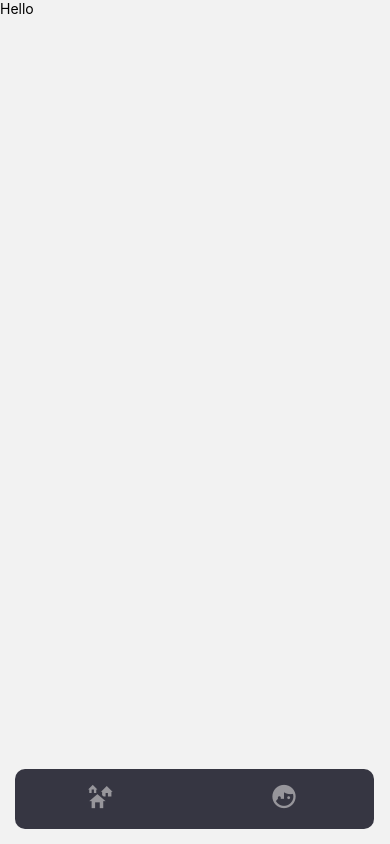
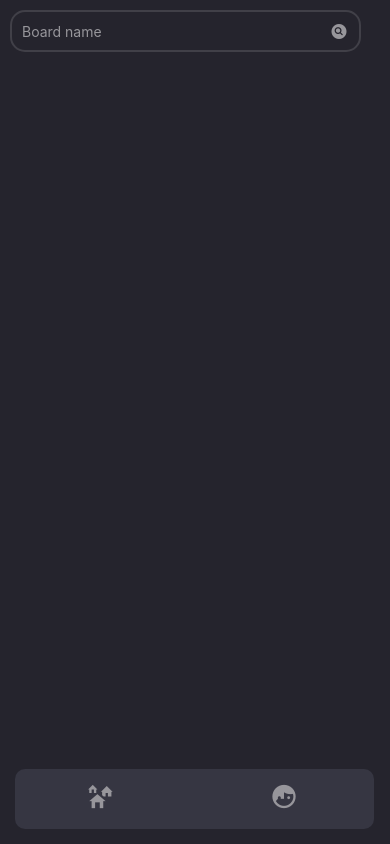
Before and after one commit to ai-rohit/Noticeboard-frontend, a React Native app: screen /SearchGroup in a window 390 px wide. Built offline with nearby package versions, Linux system fonts and the light colour scheme.

Commit message:
some works on search screen

```diff
--- a/App.js
+++ b/App.js
@@ -9,6 +9,7 @@ import AuthStack from "./navigation/AuthStack";
 import { getData, removeData } from "./utils/authStorage";
 import { useEffect, useState } from "react";
 import { ModalContext } from "./context/context";
+import {Ionicons} from "@expo/vector-icons";
 
 export default function App() {
   const [token, setToken] = useState(null);
@@ -36,10 +37,11 @@ export default function App() {
           <TabNav/>
           <Modal visible={isProfileModalOpen} transparent={true} style={{backgroundColor:"red"}} animationType="slide">
             <TouchableOpacity style={styles.modalContainer} onPress={() => { setIsProfileModalOpen(false)}}>
-                <TouchableOpacity style={styles.modal} onPress={() => console.log('do nothing')} activeOpacity={1} >
+                <TouchableOpacity style={styles.modal} onPress={() => {return}} activeOpacity={1} >
                   <Title>Rohit Shrestha</Title>
-                  <TouchableOpacity onPress={()=>{console.log("Profile")}}>
-                    <SubTitle>Profile</SubTitle>
+                  <TouchableOpacity onPress={()=>{console.log("Profile")}} style={styles.profileOpt}>
+                    <Ionicons name="md-person-circle-sharp" color={colors.mainWhite} size={30}/>
+                    <SubTitle style={styles.profileTxt}>Profile</SubTitle>
                   </TouchableOpacity>
                   <View style={{width:"90%", height:1, backgroundColor:colors.dimWhite}}/>
                   <TouchableOpacity onPress={()=>{console.log("Profile")}}>
@@ -49,7 +51,7 @@ export default function App() {
                     <SubTitle>Help and FAQs</SubTitle>
                   </TouchableOpacity>
                   <TouchableOpacity onPress={()=>{handleLogout()}}>
-                    <SubTitle>Logout</SubTitle>
+                    <SubTitle>Log out</SubTitle>
                   </TouchableOpacity>
                 </TouchableOpacity>
               </TouchableOpacity>
@@ -84,8 +86,17 @@ const styles = StyleSheet.create({
     height: "40%",
     backgroundColor:colors.mainDark,
     position:"absolute",
+    justifyContent:"space-evenly",
+    padding: 10,
     bottom:0,
     borderTopRightRadius: 15,
     borderTopLeftRadius: 15
   },
+  profileOpt:{
+    flexDirection: "row",
+    alignItems: "center"
+  },
+  profileTxt:{
+    marginLeft: 5
+  }
 });
--- a/components/TextBox.js
+++ b/components/TextBox.js
@@ -2,21 +2,23 @@ import {TextInput, StyleSheet, Dimensions, View} from "react-native";
 import colors from "../config/color";
 import {Ionicons} from "@expo/vector-icons"
 
-function TextBox({placeholder, onChange, value, icon, isSecured, lines}){
+function TextBox({placeholder, onChange, value, icon, isSecured, lines, onFocus, customStyles}){
     return (
-        <View style={styles.inputContainer}>
+        <View style={[styles.inputContainer, customStyles]}>
             <TextInput
             underlineColorAndroid="transparent"
             multiline={lines? true: false}
             numberOfLines={lines? lines:1}
             spellCheck={false}
             secureTextEntry={isSecured? isSecured:false}
-            style={styles.textbox}
+            style={[styles.textbox, customStyles]}
             placeholder={placeholder}
             placeholderTextColor={colors.dimWhite}
             placeholderStyle={styles.placeholder}
             onChangeText={(text)=> onChange? onChange(text):null}
+            onFocus={()=> onFocus? onFocus():null}
             value={value}
+            clearButtonMode="always"
             />
 
             {icon?<Ionicons name={icon.name} size={20} color={colors.dimWhite} style={styles.icon} onPress={()=> icon.onPress?icon.onPress():null}/>:null}
--- a/screens/SearchScreen.js
+++ b/screens/SearchScreen.js
@@ -1,12 +1,38 @@
-import { View, Text } from "react-native";
+import { useRef, useState } from "react";
+import { View, Text, StyleSheet, Dimensions } from "react-native";
+import Container from "../components/Container";
 import TextBox from "../components/TextBox";
 
 const SearchScreen = ()=>{
+  const [keyword, setKeyword] = useState("");
+
+  const onTextChange = (text)=>{
+    setKeyword(text)
+  }
+
+  const onFocusInput = ()=>{
+    console.log("focused")
+  }
+  // const inputRef = useRef();
   return(
-    <View>
-      <Text>Hello</Text>
-    </View>
+    <Container>
+      <TextBox
+        onFocus={onFocusInput}
+        customStyles={styles.textbox}
+        placeholder={"Board name"}
+        onChange={onTextChange}
+        value={keyword}
+        icon={{name:"md-search-circle"}}
+      />
+    </Container>
   )
 }
 
+const styles = StyleSheet.create({
+  textbox:{
+    width: "90%",
+    height: Dimensions.get("window").height / 20
+  }
+})
+
 export default SearchScreen;
```
